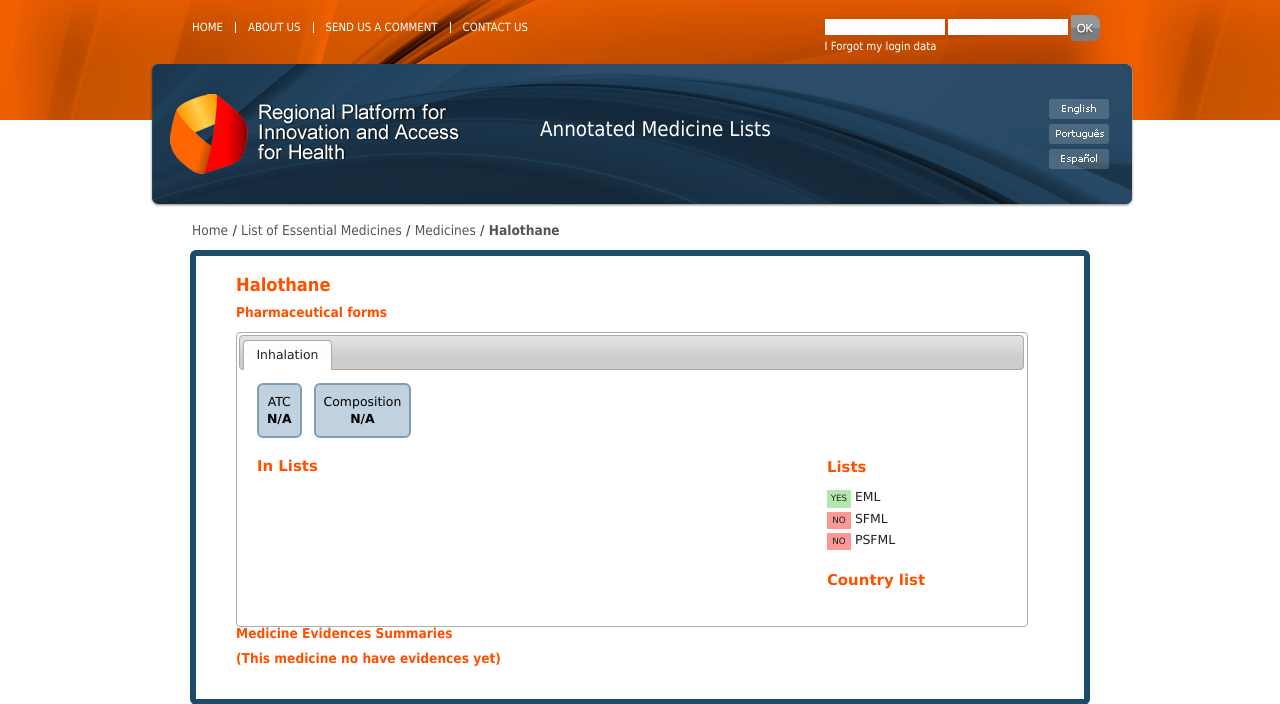
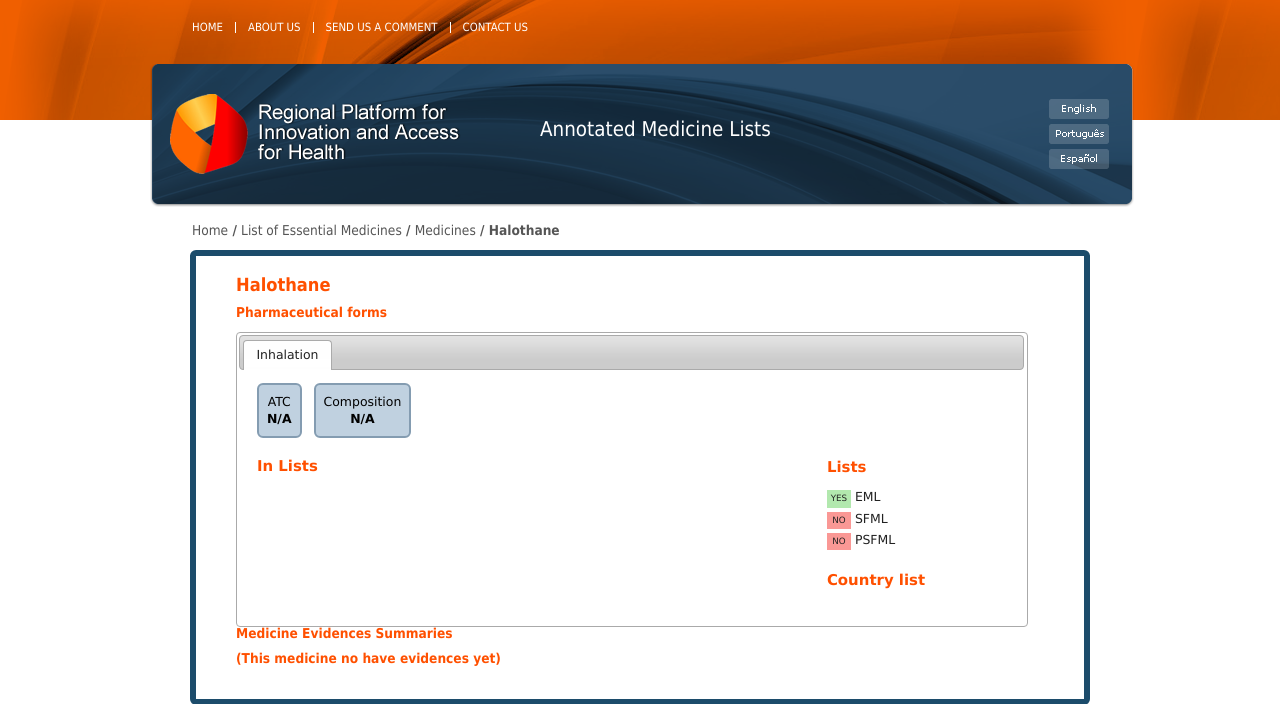
Before and after one commit to bireme/medlist, a Django app: page /medicine/1/ in a window 1280 px wide. Shown: the top 704 px of the page. Run offline with Django 3.2, Linux system fonts and the light colour scheme; data comes from the database, SQL or seed files in the repository; parts of the project's set-up code (start-up, migrations or seed data) failed here and were passed over; some libraries are stand-ins or nearby versions.

Commit message:
removing login box

```diff
--- a/medlist/templates/top.html
+++ b/medlist/templates/top.html
@@ -7,14 +7,6 @@
 			<li><a href="#">{% trans "Send us a comment" %}</a></li>
 			<li><a href="#">{% trans "Contact us" %}</a></li>
 		</ul>
-	</div>
-	<div class="loginBox">
-		<form name="login" action="" id="">
-			<input type="text" class="textEntry" />
-			<input type="password" class="textEntry" />
-			<input type="submit" class="submit" value="" />
-		</form>
-		<div id="forgotPass"><a href="#">{% trans "I Forgot my login data" %}</a></div>
 	</div>
 	<div class="spacer"></div>
 	<div class="banner">
```
